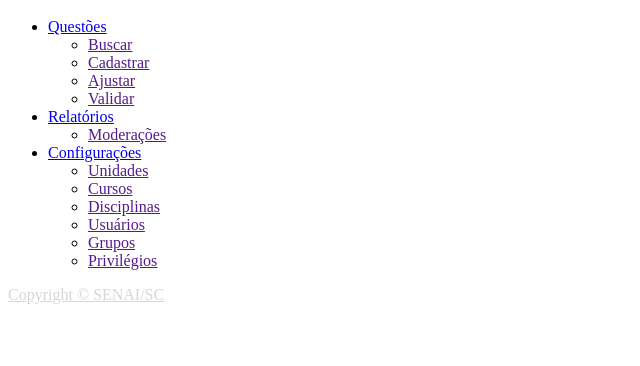
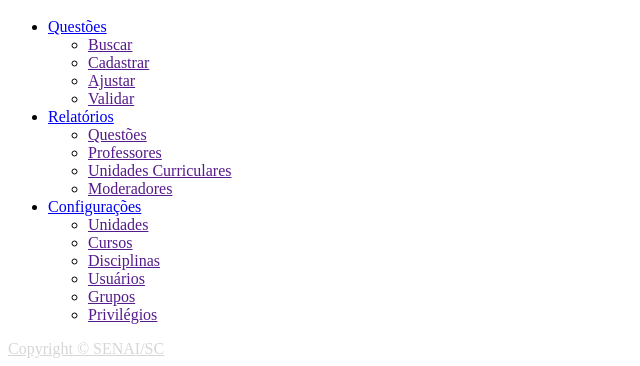
Before and after one commit to alpizzetti/db-questions, a PHP site: the page made by module/ISBase/view/layout/is-base.phtml in a window 1280 px wide. Shown: the part 452-818 px from the top of the page, without its empty margins (0-640 px from the left). Before the commit the page ends 756 px from the top, so only its background shows below. Run offline with PHP 8.4, Linux system fonts and the light colour scheme; the template is opened without the code that fills it: most values are stand-ins (such as "Sample title", 1, 10 or a date in 2020); data that the repository does not hold is empty.

Commit message:
Update is-base.phtml

```diff
--- a/module/ISBase/view/layout/is-base.phtml
+++ b/module/ISBase/view/layout/is-base.phtml
@@ -148,7 +148,28 @@
                                 <?php if ($sessao->getAcl("relatorios", "basico", "ler")) { ?>
                                     <li class="nav-item">
                                         <a class="nav-item" href="<?php echo $this->url('isconfiguracao-admin/default', array('controller' => 'unidades', 'action' => 'index')); ?>">
-                                            <i class="fa fa-bars"></i> Moderações
+                                            <i class="fa fa-bars"></i> Questões
+                                        </a>
+                                    </li>
+                                <?php } ?>
+                                <?php if ($sessao->getAcl("relatorios", "basico", "ler")) { ?>
+                                    <li class="nav-item">
+                                        <a class="nav-item" href="<?php echo $this->url('isconfiguracao-admin/default', array('controller' => 'unidades', 'action' => 'index')); ?>">
+                                            <i class="fa fa-bars"></i> Professores
+                                        </a>
+                                    </li>
+                                <?php } ?>
+                                <?php if ($sessao->getAcl("relatorios", "basico", "ler")) { ?>
+                                    <li class="nav-item">
+                                        <a class="nav-item" href="<?php echo $this->url('isconfiguracao-admin/default', array('controller' => 'unidades', 'action' => 'index')); ?>">
+                                            <i class="fa fa-bars"></i> Unidades Curriculares
+                                        </a>
+                                    </li>
+                                <?php } ?>
+                                <?php if ($sessao->getAcl("relatorios", "basico", "ler")) { ?>
+                                    <li class="nav-item">
+                                        <a class="nav-item" href="<?php echo $this->url('isconfiguracao-admin/default', array('controller' => 'unidades', 'action' => 'index')); ?>">
+                                            <i class="fa fa-bars"></i> Moderadores
                                         </a>
                                     </li>
                                 <?php } ?>
```
